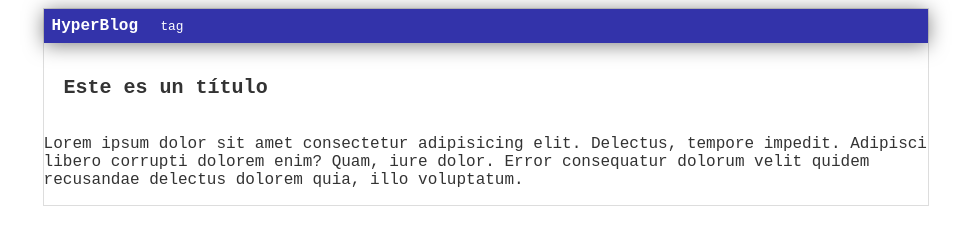
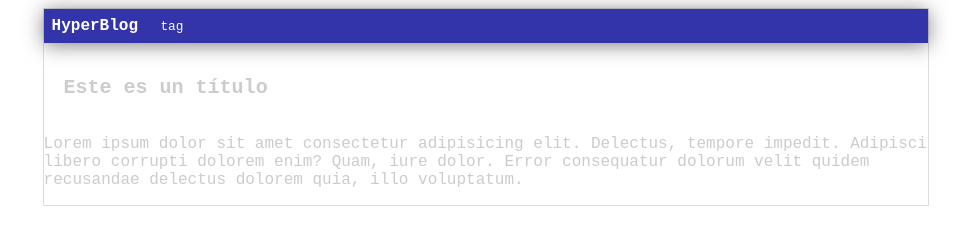
Before and after one commit to Ariza1/blog, a plain HTML site: page index.html in a window 1280 px wide. Shown: the whole page, without its empty margins (154-1125 px from the left). Drawn offline with Linux system fonts and the light colour scheme.

```diff
--- a/css/styles.css
+++ b/css/styles.css
@@ -1,5 +1,5 @@
 body{
-    color: #333;
+    color: #ccc;
     text-align: center;
     font-family: 'Courier New', Courier, monospace;
     font-size: 16px;
```
